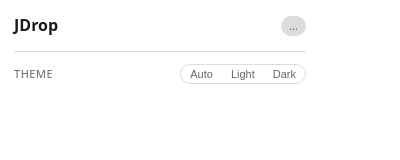
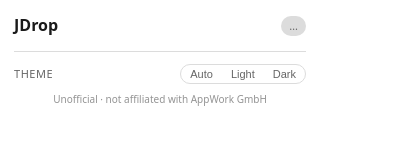
Before and after one commit to Krux86/jdrop, a browser extension: page popup/popup.html in a window 400 px wide. Drawn offline with Linux system fonts and the light colour scheme.

Commit message:
Drop "(unofficial)" from the display name
The disclaimer moves to where it's most visible instead: a small note in
the popup footer, in addition to the existing README/LICENSE disclaimers.
"JDrop" itself doesn't incorporate the JDownloader/MyJDownloader trademarks,
so the name alone doesn't need to carry the disclaimer.

```diff
--- a/popup/popup.css
+++ b/popup/popup.css
@@ -147,3 +147,4 @@ footer.foot {
     border-top: 1px solid var(--border);
 }
 footer.foot .label { font-size: 11px; color: var(--muted); text-transform: uppercase; letter-spacing: .05em; }
+.disclaimer { font-size: 10px; color: var(--muted); opacity: .7; text-align: center; margin: 8px 0 0; }
--- a/popup/popup.html
+++ b/popup/popup.html
@@ -49,6 +49,8 @@
         </div>
     </footer>
 
+    <p class="disclaimer">Unofficial · not affiliated with AppWork GmbH</p>
+
     <script src="../lib/theme.js"></script>
     <script src="popup.js"></script>
 </body>
```
Also changed, not shown: manifest.json.
